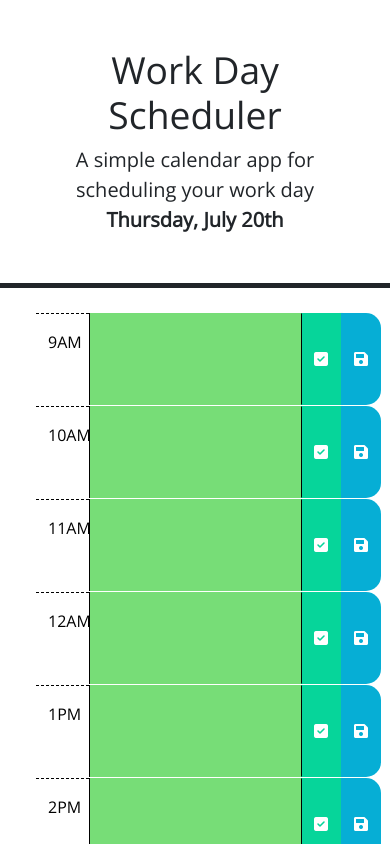
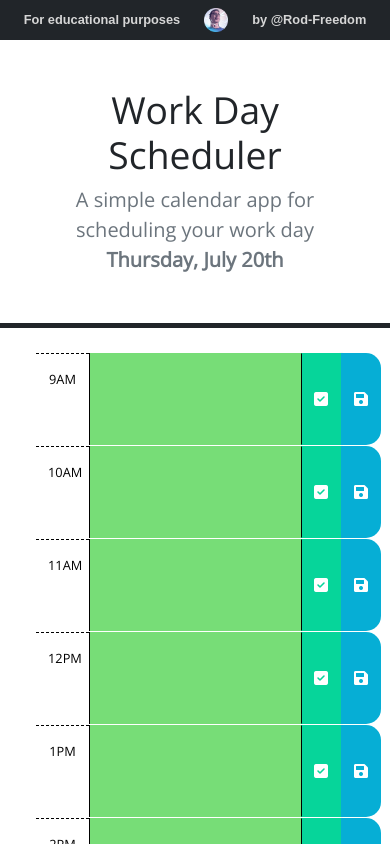
Before and after one commit to Rod-Freedom/Challenge-N5-WorkDayScheduler, a plain HTML site: page index.html in a window 390 px wide. Shown: the top 844 px of the page. Drawn offline with nearby package versions, Linux system fonts and the light colour scheme.

Commit message:
added comments and cleaned code

```diff
--- a/index.html
+++ b/index.html
@@ -9,57 +9,27 @@
     <link rel="stylesheet" href="https://use.fontawesome.com/releases/v5.8.1/css/all.css" integrity="sha384-50oBUHEmvpQ+1lW4y57PTFmhCaXp0ML5d60M1M7uH2+nqUivzIebhndOJK28anvf" crossorigin="anonymous"/>
     <link href="https://fonts.googleapis.com/css?family=Open+Sans&display=swap" rel="stylesheet"/>
     <link rel="stylesheet" href="./src/style.css"/>
-    <title>Work Day Scheduler</title>
+    <title>Rod's Work Day Scheduler</title>
     <script defer src="./src/script.js"></script>
   </head>
 
   <body>
+    <!-- This is just a banner with a link to Rod-Freedom's GitHub -->
+    <div class="d-flex align-items-center align-text-center justify-content-center bg-dark py-2">
+      <h4 class="m-0 bannerText">For educational purposes</h4>
+      <img src="./res/images/GH-ProfilePic-Min.png" class="px-4 bannerImg" alt="">
+      <h4 class="m-0 bannerText">by&nbsp;</h4>
+      <a href="https://github.com/Rod-Freedom" class="fs-sm bannerText">@Rod-Freedom</a>
+    </div>
+
+
     <header class="p-5 mb-4 border-5 border-bottom border-dark text-center">
-      <h1 class="display-3">Work Day Scheduler</h1>
-      <p class="lead m-0">A simple calendar app for scheduling your work day</p>
-      <p class="lead m-0 fw-bold" id="today"></p>
+      <h1 class="display-3 text-dark">Work Day Scheduler</h1>
+      <p class="lead m-0 text-secondary">A simple calendar app for scheduling your work day</p>
+      <p class="lead m-0 fw-bold text-secondary" id="today"></p> <!-- The id today has been assigned to be linked with the .js -->
     </header>
 
-    <div class="container-lg px-5 pb-5" id="hoursCont">
-      <!-- Use class for "past", "present", and "future" to apply styles to the
-        time-block divs accordingly. The javascript will need to do this by
-        adding/removing these classes on each div by comparing the hour in the
-        id to the current hour. The html provided below is meant to be an example
-        demonstrating how the css provided can be leveraged to create the
-        desired layout and colors. The html below should be removed or updated
-        in the finished product. Remember to delete this comment once the
-        code is implemented.
-        -->
-
-      <!-- Example of a past time block. The "past" class adds a gray background color.
-      <div id="hour-9" class="row time-block past flex-nowrap" data-hour="9">
-        <div class="col-2 col-md-1 hour text-center py-3">9AM</div>
-        <textarea class="col-8 col-md-10 description checkedTask" rows="3"></textarea>
-        <button class="btn checkBtn col rounded-0" aria-label="check">
-          <i class="fa-solid fa-square-check" aria-hidden="true"></i>
-        </button>
-        <button class="btn saveBtn col" aria-label="save">
-          <i class="fas fa-save" aria-hidden="true"></i>
-        </button>
-      </div> -->
-
-      <!-- Example of a a present time block. The "present" class adds a red background color.
-      <div id="hour-10" class="row time-block present">
-        <div class="col-2 col-md-1 hour text-center py-3">10AM</div>
-        <textarea class="col-8 col-md-10 description" rows="3"> </textarea>
-        <button class="btn saveBtn col-2 col-md-1" aria-label="save">
-          <i class="fas fa-save" aria-hidden="true"></i>
-        </button>
-      </div> -->
-
-      <!-- Example of a future time block. The "future" class adds a green background color.
-      <div id="hour-11" class="row time-block future">
-        <div class="col-2 col-md-1 hour text-center py-3">11AM</div>
-        <textarea class="col-8 col-md-10 description" rows="3"> </textarea>
-        <button class="btn saveBtn col-2 col-md-1" aria-label="save">
-          <i class="fas fa-save" aria-hidden="true"></i>
-        </button>
-      </div> -->
+    <div class="container-lg px-5 pb-5" id="hoursCont"></div> <!-- Empty container to hold all the rows for the scheduler. -->
 
     <script src="https://code.jquery.com/jquery-3.4.1.min.js"></script>
     <script src="https://cdn.jsdelivr.net/npm/dayjs@1.11.3/dayjs.min.js" integrity="sha256-iu/zLUB+QgISXBLCW/mcDi/rnf4m4uEDO0wauy76x7U=" crossorigin="anonymous"></script>
--- a/src/script.js
+++ b/src/script.js
@@ -1,6 +1,9 @@
-const todayP = $('#today');
-const hoursContainer = $('#hoursCont');
+const todayP = $('#today'); // This const is linked to the paragraph that displays today's date in the site's header.
+const hoursContainer = $('#hoursCont'); // This const is linked with the container that holds all the rows by hour of the day.
 let today = dayjs();
+
+// This array holds all the values for each hour by task and checks in rows to store it in the local environment.
+// The first value corresponds to the date of the last tasks saved.
 let tasksList = [
   today.format('YYYY-MM-DD'), {
     hour: 9,
@@ -41,11 +44,13 @@ let tasksList = [
   },
 ];
 
+//These two funcs are called by the getTasks func to create an initial string in the local storage or fetch an existing one.
 const storeData = () => localStorage.setItem("tasksList", JSON.stringify(tasksList));
 const getData = () => {
   tasksList = JSON.parse(localStorage.getItem("tasksList"));
 };
 
+// The following lines set today's date and assign a suffix for the day number.
 const todaysDate = () => {
   let suffix = '';
   let todaysDay = today.format('D');
@@ -60,9 +65,12 @@ const todaysDate = () => {
     suffix = 'th'
   }
 
+  // Now the value displays in the html element.
   todayP.html(today.format(`dddd, MMMM D[${suffix}]`))
 };
 
+// This function calls for the storeData and getData funcs, depending on the situation:
+// If the local storage is empty or the date differs from the actual date, it will reset the data.
 const getTasks = () => {
   if (localStorage.getItem("tasksList") === null || JSON.parse(localStorage.getItem("tasksList"))[0] != today.format('YYYY-MM-DD')) {
     storeData();
@@ -71,6 +79,7 @@ const getTasks = () => {
   };
 };
 
+// This func checks all the rows to compare them with the actual real-time hour, to update the colors of each row.
 const colorHoursFunc = () => {
   for (i = 9; i < 18; i++) {
     let hourRowEl = $(`#hour-${i}`);
@@ -96,6 +105,7 @@ const colorHoursFunc = () => {
   console.log("Hi Rod")
 };
 
+// The following function calls for the colorHoursFunc every minute.
 const colorHours = () => {
 
   colorHoursFunc();
@@ -107,27 +117,29 @@ const colorHours = () => {
 
 };
 
+// This function will be called by a click event each time any row is saved.
 const saveTaskFunc = e => {
   let event = $(e.target);
   let dataHour = event.data("hour");
   let savedTask = $(`#task-${dataHour}`).val();
 
   tasksList[dataHour - 8].task = savedTask;
-  console.log(tasksList)
   storeData();
 }
 
+// This function will be called by a click event each time any task is checked.
 const checkedFunc = e => {
   let event = $(e.target);
-  let dataHour = event.data("hour");
+  let dataHour = event.data("hour"); // To link the data-hour from the click event target to make changes to the corresponding row.
 
+  // In case the data-state is empty...
+  if (event.data('state') == '') {
+    $(`#task-${dataHour}`).addClass('checkedTask'); // Each row task has a unique id declared as soon as the page loads, to be referred to later.
 
-  if (event.data('state') == '') {
-    $(`#task-${dataHour}`).addClass('checkedTask');
+    tasksList[dataHour - 8].checked = true; // To change the "checked" property value in the array.
+    storeData(); // Updates the local storage.
 
-    tasksList[dataHour - 8].checked = true
-    storeData();
-
+    // The following changes the data-state for the buttons to be identified as checked.
     event.addClass('checkedBtn');
     event.children().addClass('checkedBtn');
     event.parent().addClass('checkedBtn');
@@ -139,9 +151,10 @@ const checkedFunc = e => {
   } else {
     $(`#task-${dataHour}`).removeClass('checkedTask');
 
-    tasksList[dataHour - 8].checked = false
+    tasksList[dataHour - 8].checked = false // To change the "checked" property value in the array.
     storeData();
 
+    // The following changes the data-state for the buttons to be identified as not checked.
     event.removeClass('checkedBtn');
     event.children().removeClass('checkedBtn');
     event.parent().removeClass('checkedBtn');
@@ -152,6 +165,7 @@ const checkedFunc = e => {
   }
 };
 
+// The following will render the whole page when called.
 let renderHrs = () => {
 
   for (i = 9; i < 18; i++) {
@@ -159,6 +173,8 @@ let renderHrs = () => {
 
     if (i > 12) {
       hr = `${i - 12}PM`
+    } else if (i == 12) {
+      hr = hr = `12PM`
     } else {
       hr = `${i}AM`
     }
@@ -167,7 +183,7 @@ let renderHrs = () => {
       <div id="hour-${i}" class="row time-block past flex-nowrap" data-hour="${i}">
         <div class="col-2 col-md-1 hour text-center py-3">${hr}</div>
         <textarea class="col-8 col-md-10 description" rows="3" id="task-${i}"></textarea>
-        <button class="btn checkBtn col rounded-0" aria-label="check" data-hour="${i}" data-state="">
+        <button class="btn checkBtn col rounded-0" aria-label="check" id="checkBtn-${i}" data-hour="${i}" data-state="">
           <i class="fa-solid fa-square-check" data-hour="${i}" data-state=""></i>
         </button>
         <button class="btn saveBtn col" data-hour="${i}" aria-label="save">
@@ -180,6 +196,12 @@ let renderHrs = () => {
 
     if (tasksList[i - 8].checked == true) {
       $(`#task-${i}`).addClass('checkedTask');
+
+      $(`#checkBtn-${i}`).addClass('checkedBtn');
+      $(`#checkBtn-${i}`).children().addClass('checkedBtn');
+
+      $(`#checkBtn-${i}`).data('state', 'checked');
+      $(`#checkBtn-${i}`).children().data('state', 'checked');
     }
 
     $(`#task-${i}`).html(tasksList[i - 8].task);
@@ -190,6 +212,7 @@ let renderHrs = () => {
 
 }
 
+// One last bit will call all the necessary funcs when the site is ready.
 $(document).ready(function() {
   getTasks();
   todaysDate();
--- a/src/style.css
+++ b/src/style.css
@@ -70,8 +70,41 @@ textarea {
 
 .checkedTask {
   text-decoration: line-through;
+  text-decoration-thickness: 3aapx;
+  text-decoration-color: red;
 }
 
 .checkedBtn {
   color: #7b7b7b;
 }
+
+.bannerText {
+  color: rgb(214, 214, 214);
+  font-family: sans-serif;
+  font-weight: 600;
+  text-decoration: none;
+  font-size: 1rem;
+}
+
+.bannerImg {
+  height: 2rem;
+}
+
+a.bannerText:hover {
+  color: white;
+}
+
+@media (max-width: 500px) {
+
+  .bannerText{
+    font-size: .8rem;
+  }
+
+  .bannerImg {
+    height: 1.5rem;
+  }
+
+  .hour {
+    font-size: .8rem !important;
+  }
+}
```
Also changed, not shown: res/images/GH-ProfilePic-Min.png (added), 1 other file.
